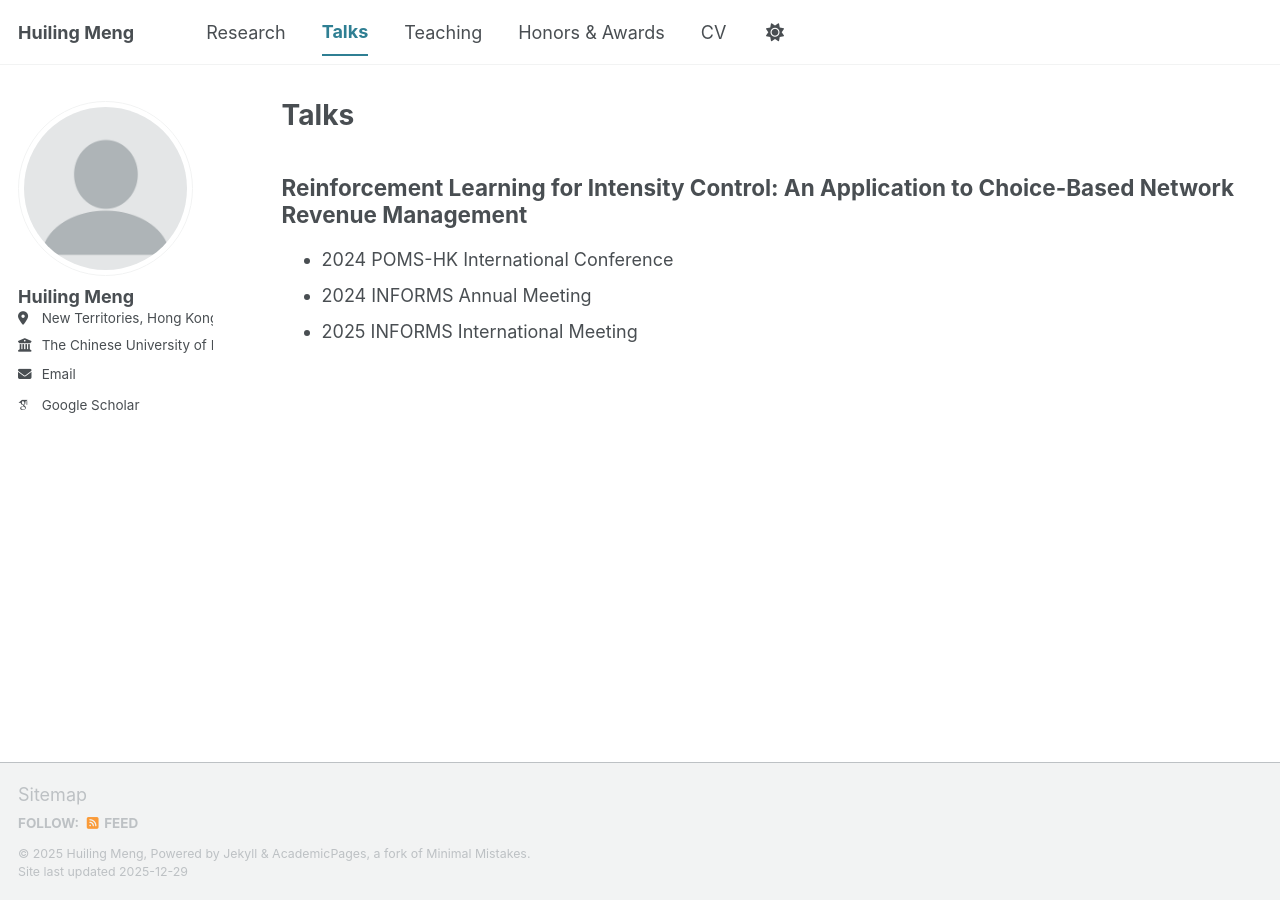
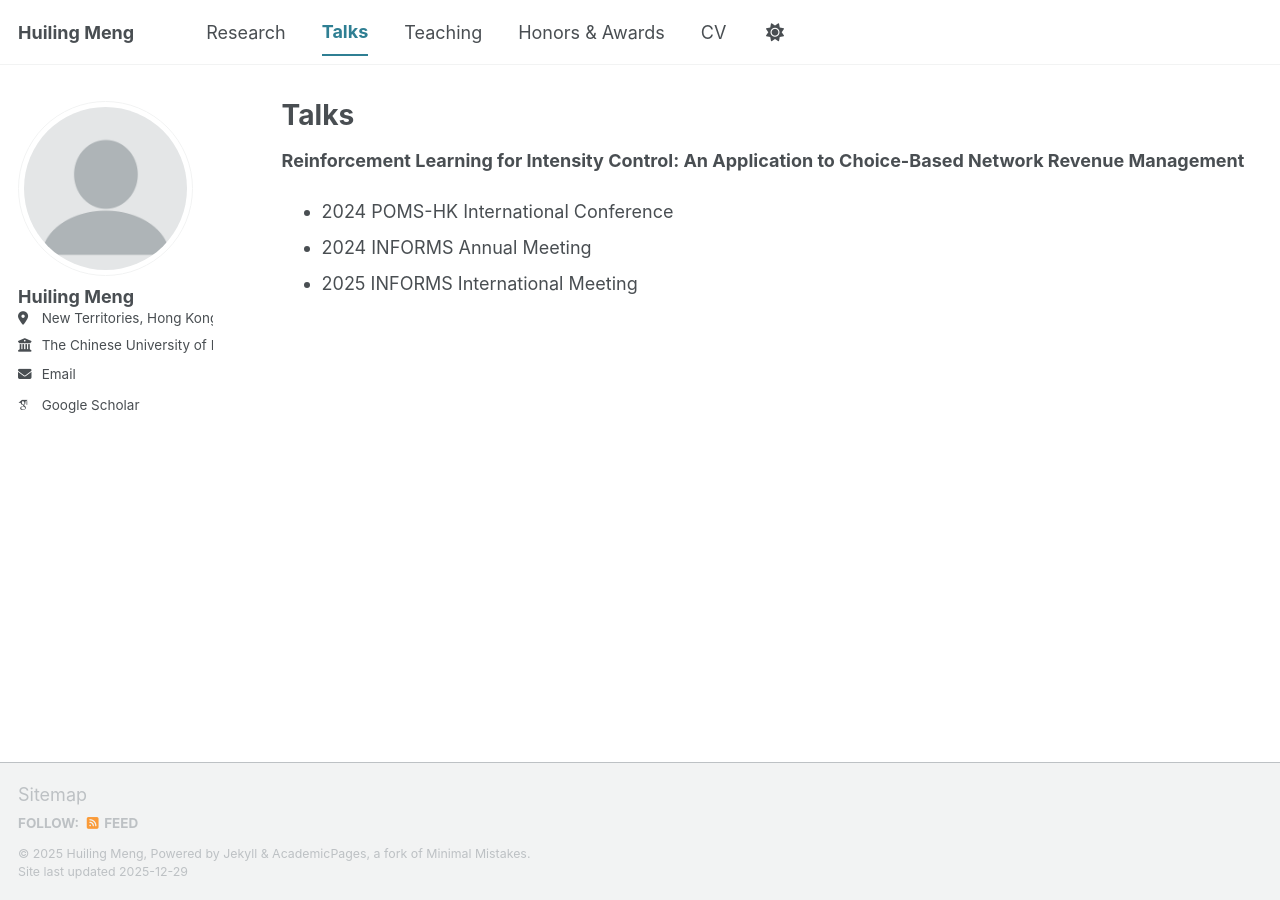
Before and after one commit to huilingmeng/huilingmeng.github.io, a Jekyll site: the page built from _pages/talks.md, in a window 1280 px wide. Built offline with Jekyll 4.4.1, drawn with Linux system fonts in a browser that asks for light colours; some web fonts are replaced; a script bundle is joined from its source files by our own code; library files that are not in the unit come from our copies.

```diff
--- a/_pages/talks.md
+++ b/_pages/talks.md
@@ -6,7 +6,7 @@ author_profile: true
 ---
 
 
-## Reinforcement Learning for Intensity Control: An Application to Choice-Based Network Revenue Management
+**Reinforcement Learning for Intensity Control: An Application to Choice-Based Network Revenue Management**
 
 - 2024 POMS-HK International Conference
 - 2024 INFORMS Annual Meeting
```
